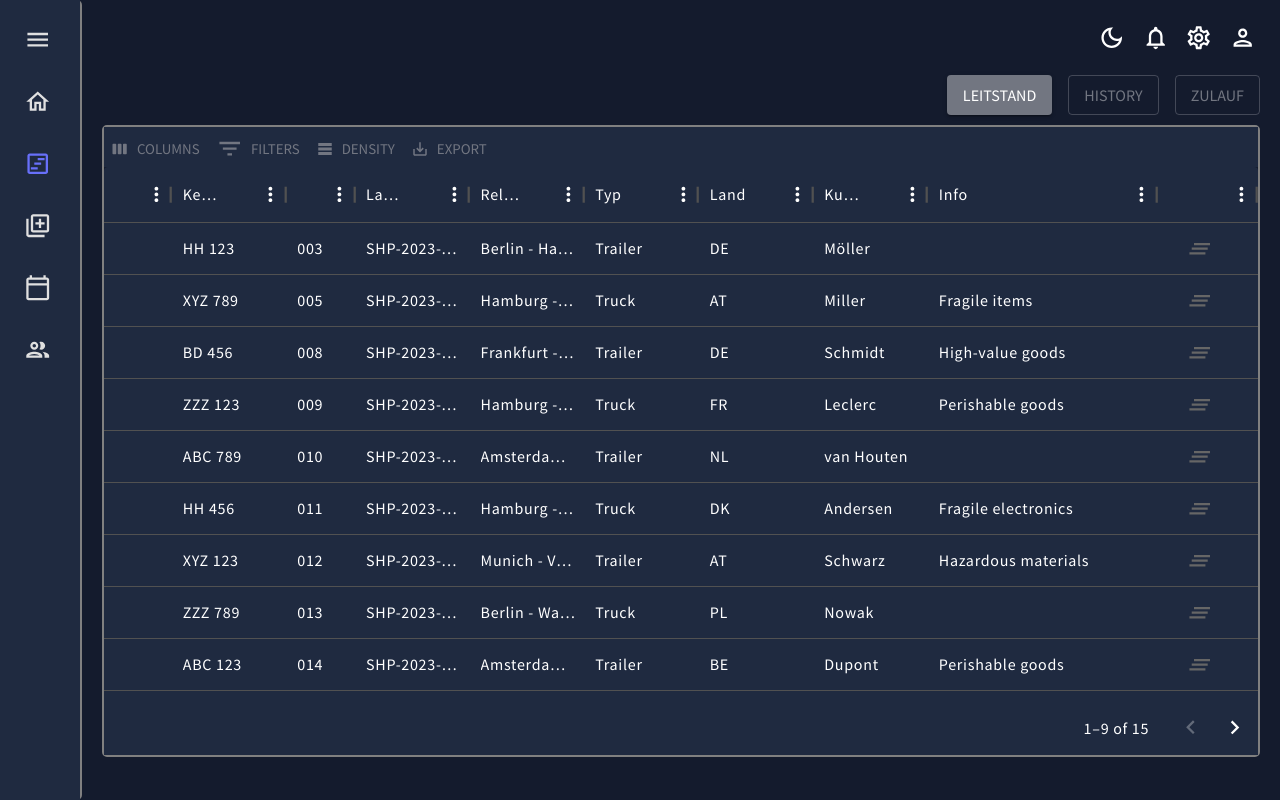
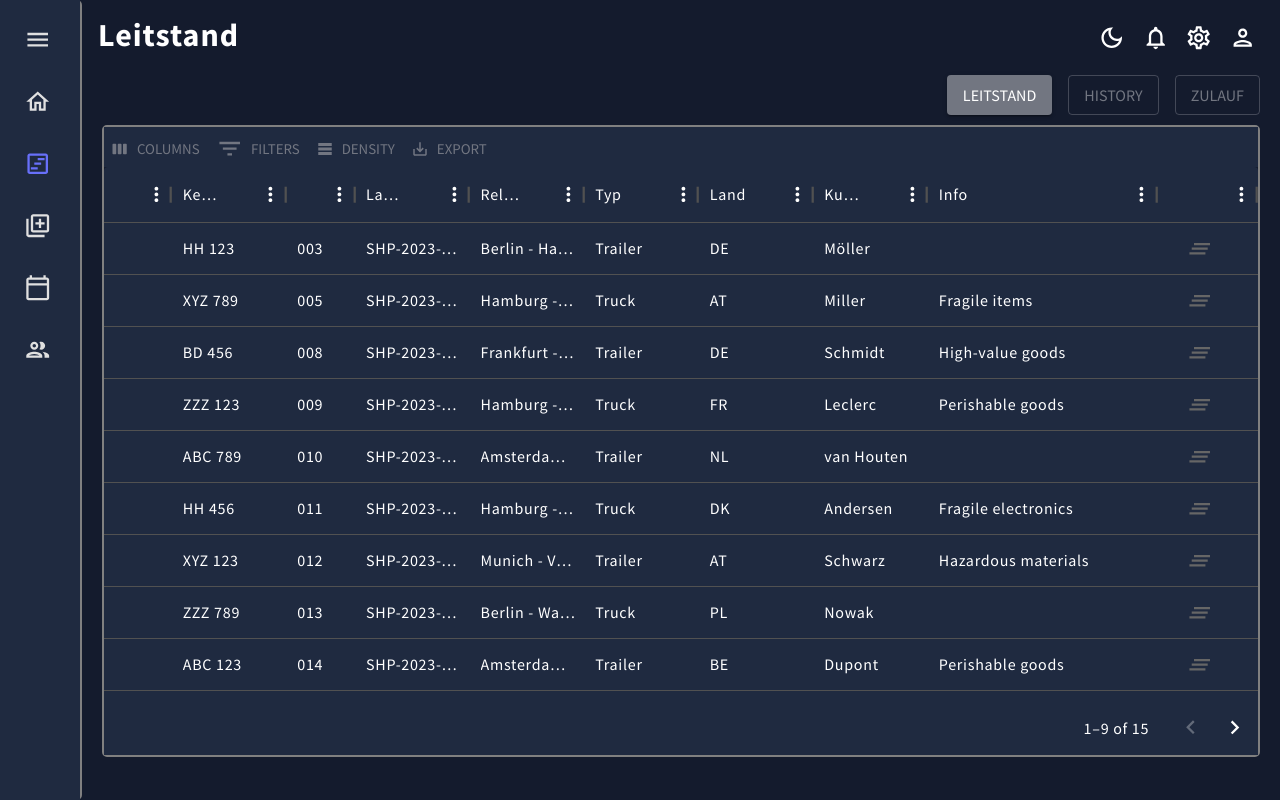
Before and after one commit to crowtek/Data-Visualization-Tool, a React (Create React App) app: page /leitstand in a window 1280 px wide. Built offline with nearby package versions, Linux system fonts and the light colour scheme.

Commit message:
added PageTitle to Topbar

```diff
--- /dev/null
+++ b/src/scenes/global/PageTitle.jsx
@@ -0,0 +1,23 @@
+import React from 'react';
+import { Typography } from "@mui/material";
+import { useLocation } from 'react-router-dom';
+
+const PageTitle = () => {
+  const location = useLocation();
+
+  const getPageTitleFromURL = () => {
+    const parts = location.pathname.split('/');
+    const pageTitle = parts[parts.length - 1];
+
+    // Ensure the first letter is uppercase
+    return pageTitle.charAt(0).toUpperCase() + pageTitle.slice(1);
+  };
+
+  const pageTitle = getPageTitleFromURL();
+
+  return (
+    <Typography variant="h2" sx={{fontWeight:"bold", letterSpacing:1}}>{pageTitle}</Typography>
+  );
+}
+
+export default PageTitle;
--- a/src/scenes/global/Topbar.jsx
+++ b/src/scenes/global/Topbar.jsx
@@ -1,5 +1,5 @@
 import { useState } from "react";
-import { Box, IconButton, useTheme } from "@mui/material";
+import { Box, IconButton, useTheme,Typography } from "@mui/material";
 import { useContext } from "react";
 import { ColorModeContext } from "../../theme";
 import LightModeOutlinedIcon from "@mui/icons-material/LightModeOutlined";
@@ -8,6 +8,7 @@ import NotificationsOutlinedIcon from "@mui/icons-material/NotificationsOutlined
 import SettingsOutlinedIcon from "@mui/icons-material/SettingsOutlined";
 import PersonOutlinedIcon from "@mui/icons-material/PersonOutlined";
 import SettingsModal from "./SettingsModal";
+import PageTitle from "./PageTitle";
 
 const Topbar = () => {
   const theme = useTheme();
@@ -16,8 +17,8 @@ const Topbar = () => {
   const handleOpen = () => setShowModal(true);
 
   return (
-    <Box display="flex" justifyContent="flex-end" p={2}>
-
+    <Box display="flex" justifyContent="space-between" p={2}>
+      <PageTitle />
       {/* ICONS */}
       <Box display="flex">
         <IconButton onClick={colorMode.toggleColorMode}>
```
